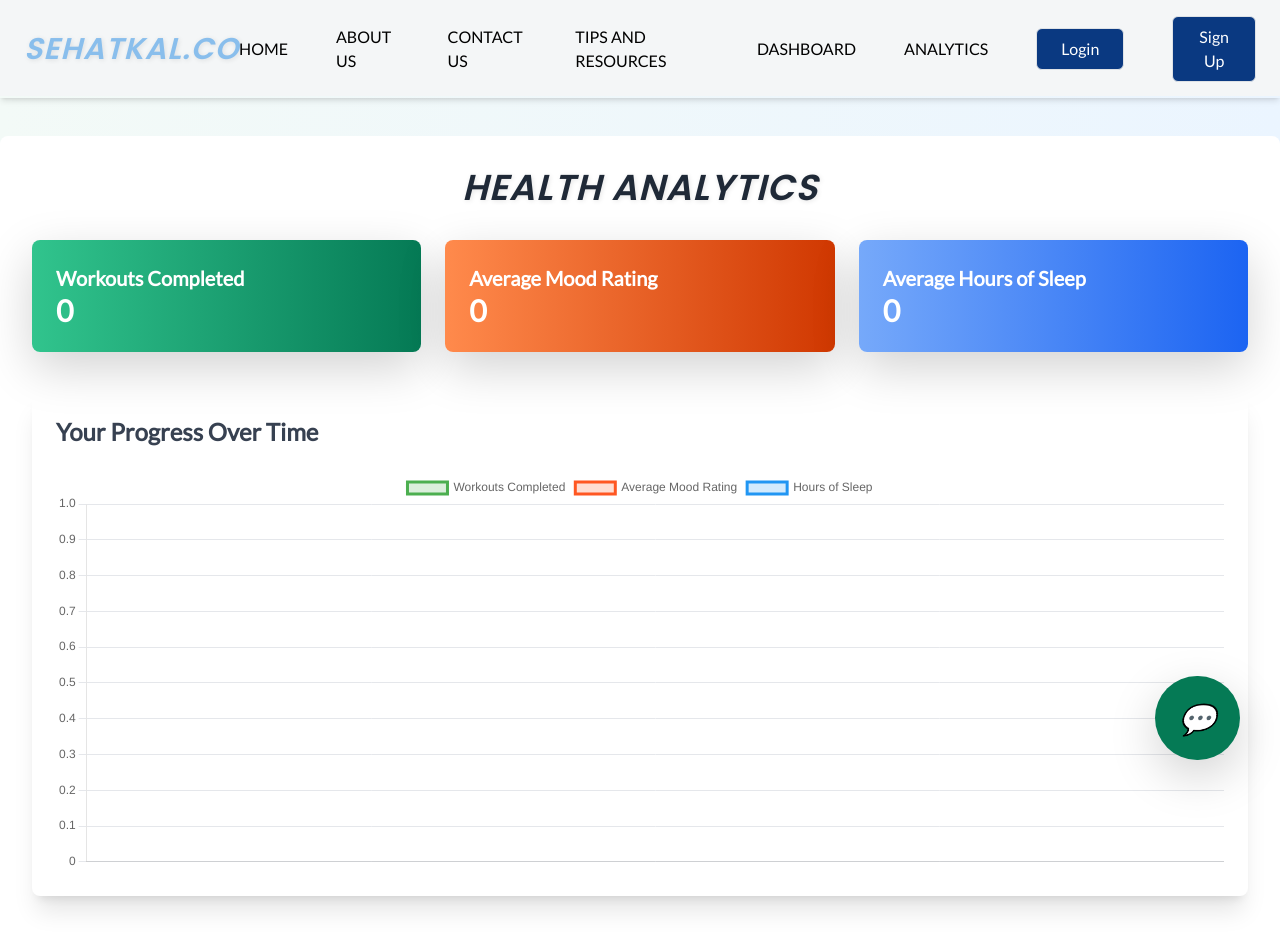
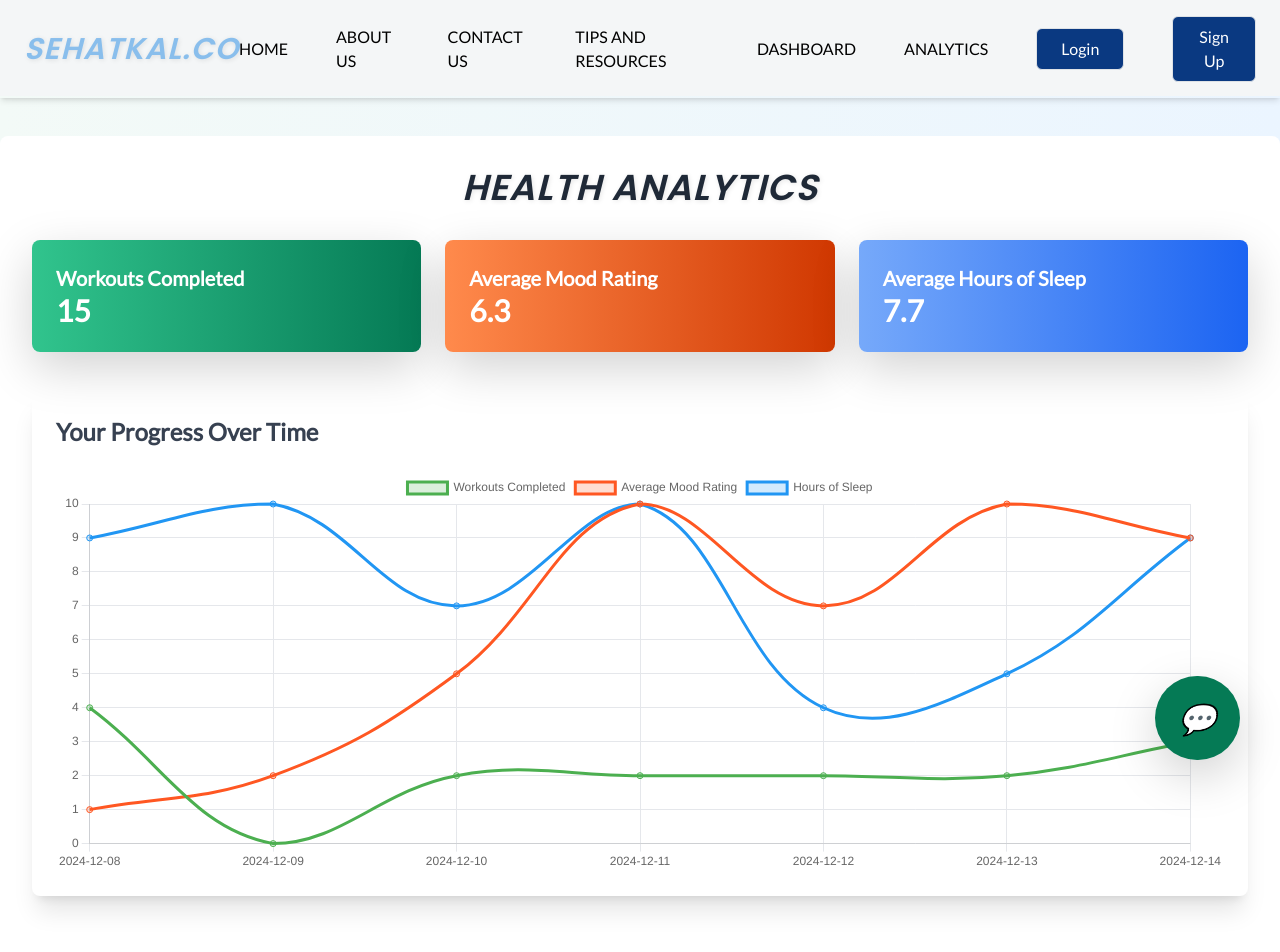
Before and after one commit to JassikaNishi/SehatKal, a React (Vite) app in the folder SehatKal/: page /analytics in a window 1280 px wide. Shown: the top 952 px of the page. Built offline with nearby package versions, Linux system fonts and the light colour scheme.

Commit message:
added analytics

```diff
--- a/SehatKal/src/Components/Analytics.jsx
+++ b/SehatKal/src/Components/Analytics.jsx
@@ -4,13 +4,36 @@ import { Chart as ChartJS, Title, Tooltip, Legend, LineElement, CategoryScale, L
 
 ChartJS.register(Title, Tooltip, Legend, LineElement, CategoryScale, LinearScale, PointElement);
 
+// Helper function to generate random data
+const generateRandomData = (numDays = 7) => {
+  const randomBetween = (min, max) => Math.floor(Math.random() * (max - min + 1)) + min;
+
+  const data = [];
+  const today = new Date();
+
+  for (let i = 0; i < numDays; i++) {
+    const date = new Date(today);
+    date.setDate(today.getDate() - i); // Create past dates
+    data.unshift({
+      date: date.toISOString().split("T")[0], // Format date as YYYY-MM-DD
+      workout: randomBetween(0, 5), // Random number of workouts
+      mood: randomBetween(1, 10), // Mood rating between 1 and 10
+      sleep: randomBetween(4, 10), // Hours of sleep between 4 and 10
+    });
+  }
+  return data;
+};
+
 const Analytics = ({ dashboardData }) => {
   const [progressData, setProgressData] = useState([]);
   const [selectedPeriod, setSelectedPeriod] = useState("Weekly");
 
   useEffect(() => {
-    if (dashboardData) {
+    if (dashboardData && dashboardData.length > 0) {
       setProgressData(dashboardData);
+    } else {
+      // Generate random data if no dashboardData is provided
+      setProgressData(generateRandomData());
     }
   }, [dashboardData]);
 
```
